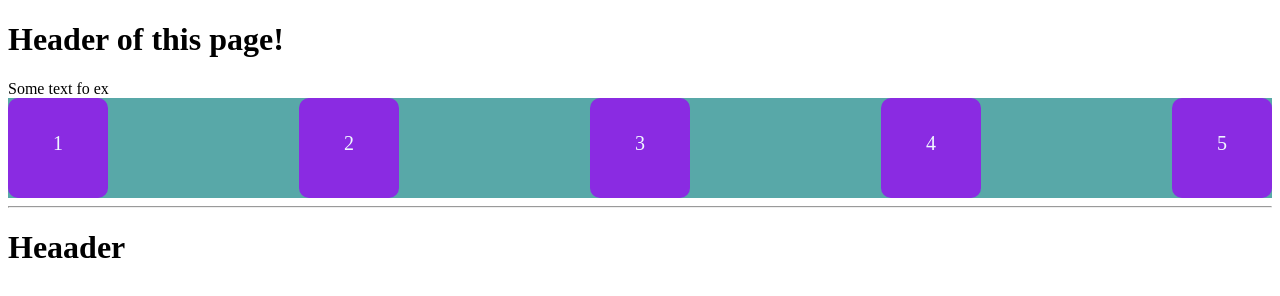
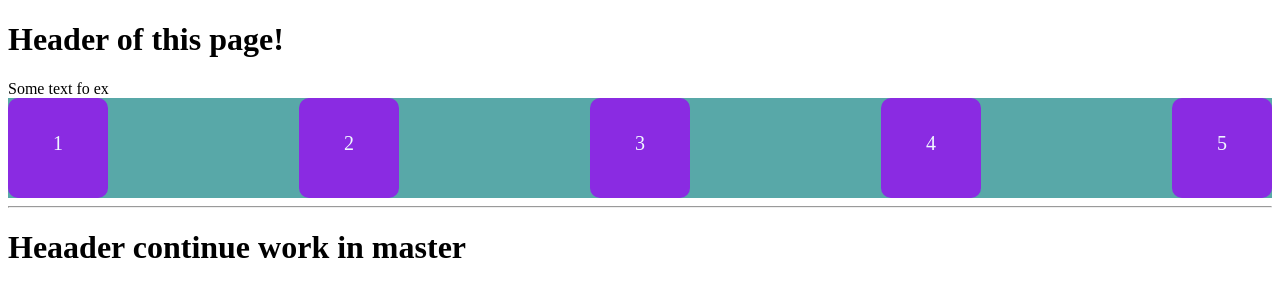
Before and after one commit to Nazar-de-github/gitTrain, a plain HTML site: page src/index.html in a window 1280 px wide. Drawn offline with Linux system fonts and the light colour scheme.

Commit message:
master work

```diff
--- a/src/index.html
+++ b/src/index.html
@@ -51,7 +51,7 @@
 
         <hr>
 <h1>
-    Heaader
+    Heaader continue work in master
 </h1>
     </body>
 </html>
```
